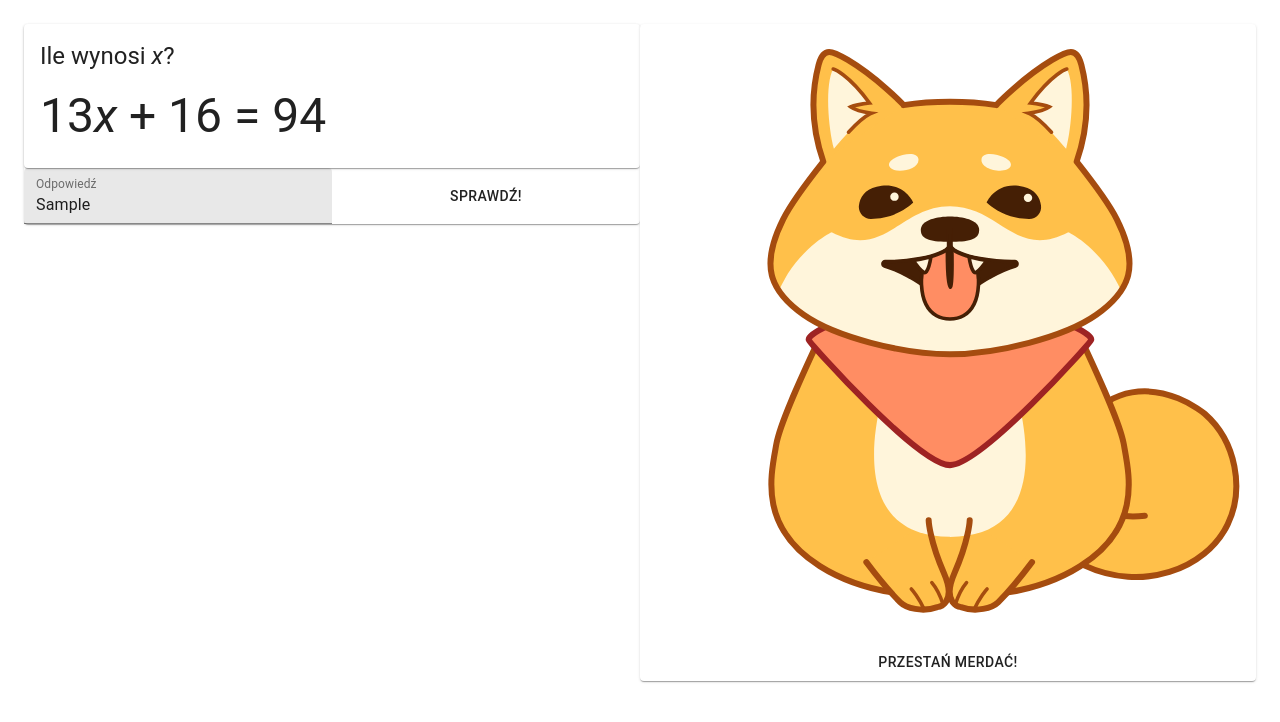
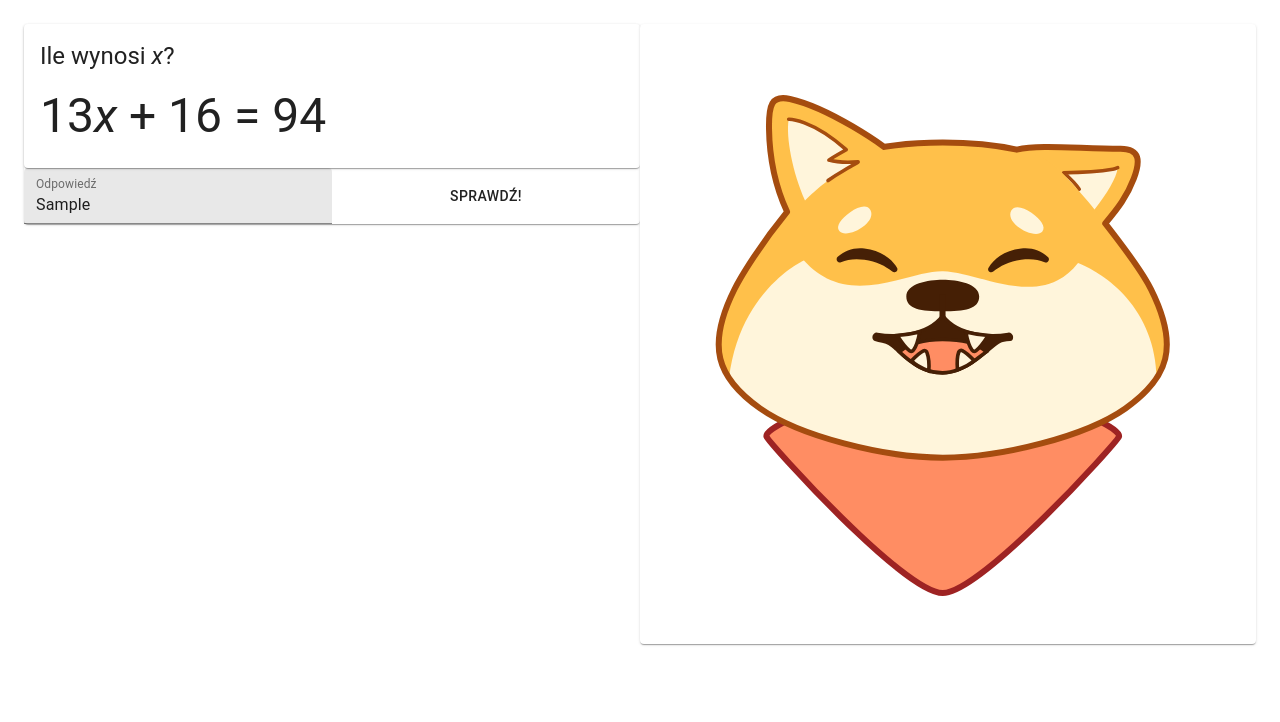
Before and after one commit to mduczmal/math-pet, a React (Create React App) app: page / in a window 1280 px wide. Both pictures are taken after typing "Sample" into the empty fields and a click on the button "SPRAWDŹ!". Shown: the top 722 px of the page. Built offline with nearby package versions, Linux system fonts and the light colour scheme.

Commit message:
Confusion after failure

```diff
--- a/src/App.js
+++ b/src/App.js
@@ -7,18 +7,42 @@ import {
 } from "@material-ui/core";
 import {Question} from "./Question";
 import Pancake from "./Pancake";
+import Confused from "./Confused";
 
 export default class App extends React.Component {
 
     constructor(props) {
         super(props);
-        this.state = {isStopped: false, isPaused: false, isFlirting: true, equation: equation()};
+        this.state = {isStopped: false, isPaused: false, isFlirting: true, dog: 'default', equation: equation()};
         this.handleCheck = this.handleCheck.bind(this);
+        this.handleFailure = this.handleFailure.bind(this);
+        this.handleSuccess = this.handleSuccess.bind(this);
+        this.getDog = this.getDog.bind(this);
+    }
+    handleSuccess() {
+        this.setState({dog : 'default'})
+    }
+    handleFailure() {
+        this.setState({dog : 'confused'})
     }
     handleCheck(event) {
-        event.preventDefault()
-        console.log("submitted:")
-        console.log(event.target.value)
+        event.preventDefault();
+        if (parseInt(event.target[0].value) === this.state.equation.solution) {
+            this.handleSuccess();
+        } else {
+            this.handleFailure();
+        }
+    }
+
+    getDog() {
+        switch (this.state.dog) {
+            case 'default':
+                return <Pancake/>;
+            case 'confused':
+                return <Confused/>;
+            default:
+                return <Pancake/>;
+        }
     }
 
     render() {
@@ -41,7 +65,7 @@ export default class App extends React.Component {
                             <Question labels={labels} eq={this.state.equation} check={this.handleCheck}/>
                         </Grid>
                         <Grid item xs={6}>
-                            <Pancake labels={labels}/>
+                            {React.cloneElement(this.getDog(), {labels: labels})}
                         </Grid>
                     </Grid>
                 </Box>
--- /dev/null
+++ b/src/Confused.js
@@ -0,0 +1,31 @@
+import React from "react";
+import {Grid, Paper} from "@material-ui/core";
+import Lottie from "react-lottie";
+import * as animationData from "./smiling-dog.json";
+
+export default class Confused extends React.Component {
+    constructor(props) {
+        super(props);
+        this.state = {isStopped: false, isPaused: false};
+    }
+    render() {
+        const defaultOptions = {
+            loop: true,
+            autoplay: true,
+            animationData: animationData.default,
+            rendererSettings: {
+                preserveAspectRatio: 'xMidYMid slice'
+            },
+        };
+        return <Paper>
+            <Grid container alignItems={'center'}>
+                <Grid item xs={12}>
+                    <Lottie options={defaultOptions}
+                            isClickToPauseDisabled={true}
+                            isStopped={this.state.isStopped}
+                            isPaused={this.state.isPaused}/>
+                </Grid>
+            </Grid>
+        </Paper>
+    }
+}
```
